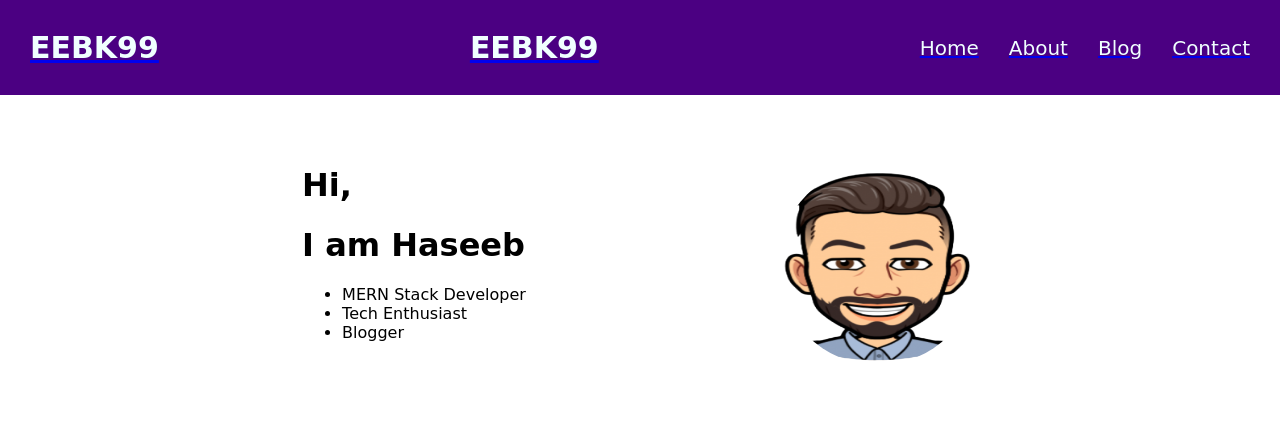
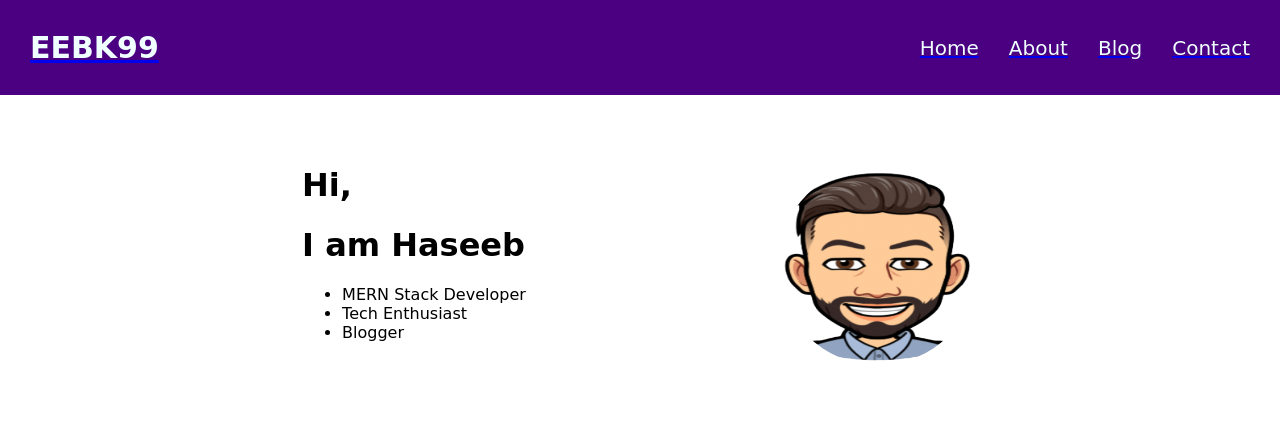
Before and after one commit to EEBK99/JaduProject1, a plain HTML site: page index.html in a window 1280 px wide. Shown: the top 438 px of the page. Drawn offline with Linux system fonts and the light colour scheme.

Commit message:
Update index.html

```diff
--- a/index.html
+++ b/index.html
@@ -8,7 +8,7 @@
     <body>
         <nav>
             <a href="#"><h1 class="nav-heading">EEBK99</h1></a>
-            <a href="#"><h1 class="nav-heading">EEBK99</h1></a>
+
 
             <ul class="nav-links">
                 <a href="#"><li class="nav-list-link">Home</li></a>
```
